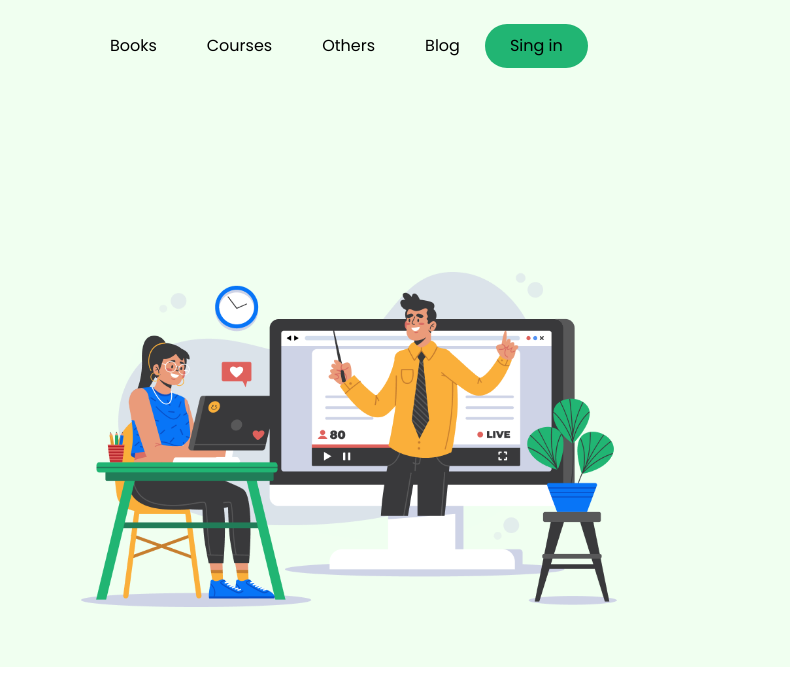
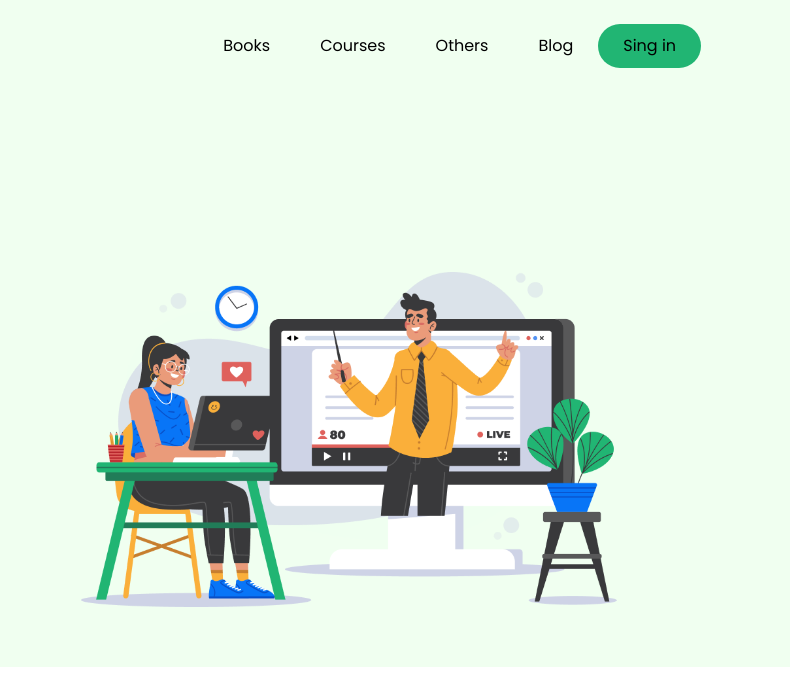
Before and after one commit to Asrafuls/e-school, a plain HTML site: page index.html in a window 1280 px wide. Shown: the top 700 px of the page, 490-1280 px from the left. Drawn offline with nearby package versions, Linux system fonts and the light colour scheme.

Commit message:
Update style.css

```diff
--- a/style.css
+++ b/style.css
@@ -15,7 +15,7 @@ header{
 .menu{
     display: inline-block;
     float: right;
-    margin-left: 29%;
+    margin-left: 42%;
 }
 .menu li{
     float: left;
```
